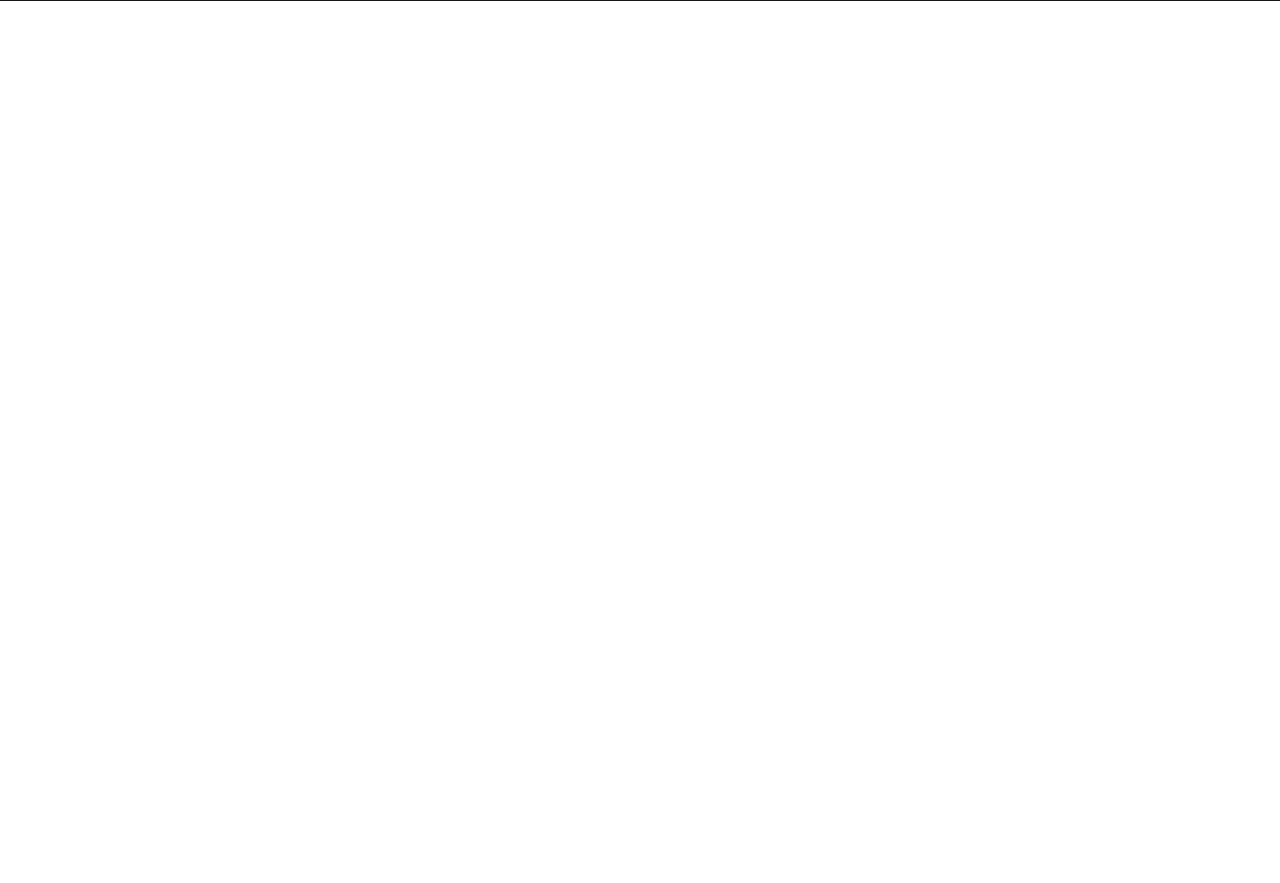
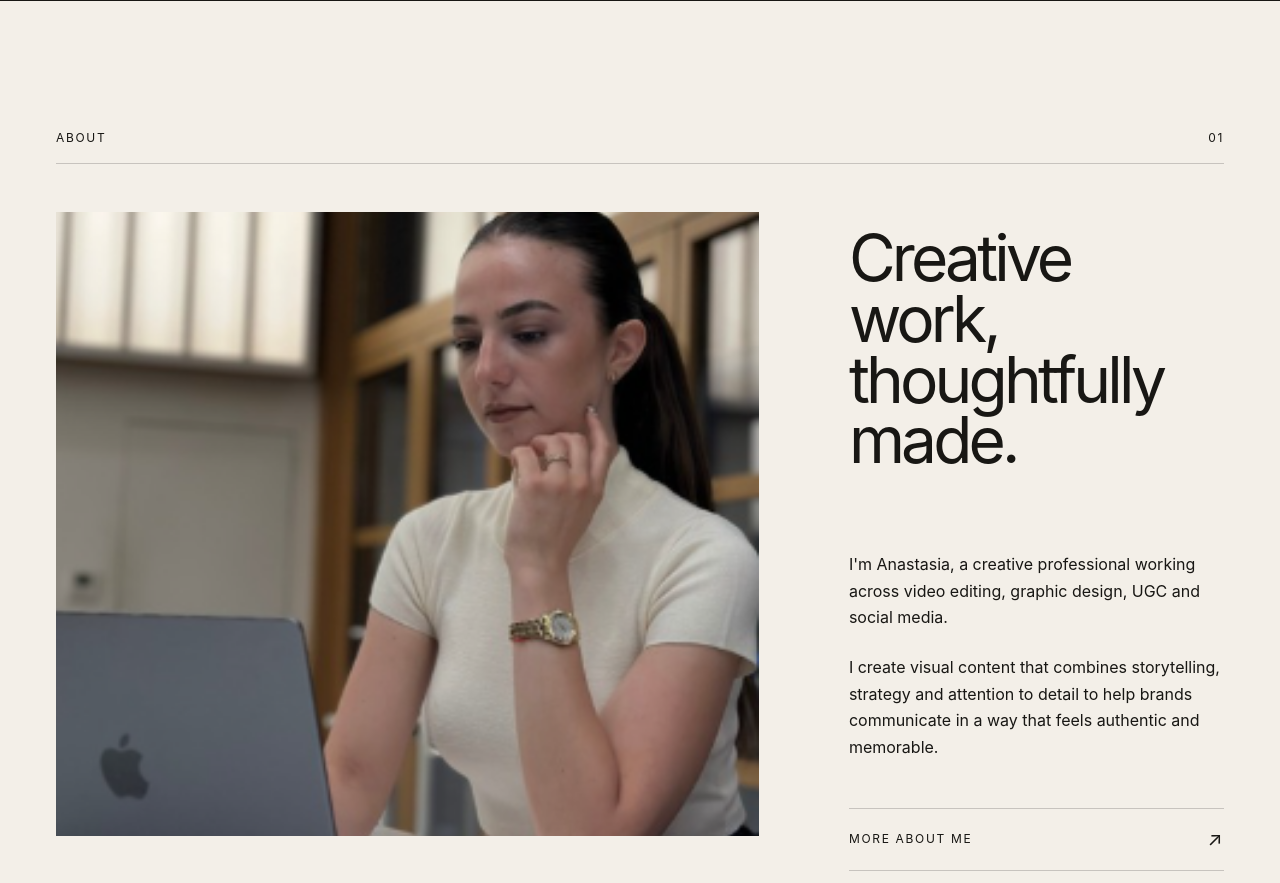
Before and after one commit to IvannIvannov/Anastasia-vol2, a React (Vite) app: page / in a window 1280 px wide. Shown: the part 3320-4203 px from the top of the page. Before the commit the page ends 3321 px from the top, so only its background shows below. Built offline with nearby package versions, Linux system fonts and the light colour scheme.

Commit message:
Redesign about section with featured portrait

```diff
--- a/src/App.tsx
+++ b/src/App.tsx
@@ -1,6 +1,7 @@
 import Navbar from "./components/Navbar/Navbar";
 import Hero from "./components/Hero/Hero";
 import SelectedWork from "./components/SelectedWork/SelectedWork";
+import About from "./components/About/About";
 
 function App() {
   return (
@@ -8,6 +9,7 @@ function App() {
       <Navbar />
       <Hero />
       <SelectedWork />
+      <About />
     </>
   );
 }
--- /dev/null
+++ b/src/components/About/About.css
@@ -0,0 +1,193 @@
+.about {
+    padding: 8rem 3.5rem 10rem;
+
+    background-color: #f3efe8;
+    color: #181714;
+}
+
+/* HEADER */
+
+.about__header {
+    display: flex;
+    align-items: center;
+    justify-content: space-between;
+
+    margin-bottom: 3rem;
+    padding-bottom: 1rem;
+
+    border-bottom: 1px solid rgba(24, 23, 20, 0.2);
+}
+
+.about__label,
+.about__number {
+    margin: 0;
+
+    font-size: 0.75rem;
+    text-transform: uppercase;
+    letter-spacing: 0.14em;
+}
+
+/* MAIN LAYOUT */
+
+.about__layout {
+    display: grid;
+
+    grid-template-columns: minmax(0, 1.5fr) minmax(320px, 0.8fr);
+
+    align-items: start;
+
+    gap: clamp(3rem, 7vw, 9rem);
+}
+
+/* IMAGE */
+
+.about__image-wrapper {
+    position: relative;
+
+    width: 100%;
+    overflow: hidden;
+}
+
+.about__image {
+    display: block;
+
+    width: 100%;
+    height: min(78vh, 900px);
+
+    object-fit: cover;
+    object-position: center;
+
+    transition: transform 1s cubic-bezier(0.22, 1, 0.36, 1);
+}
+
+.about__image-wrapper:hover .about__image {
+    transform: scale(1.02);
+}
+
+/* CONTENT */
+
+.about__content {
+    display: flex;
+    flex-direction: column;
+
+    min-height: min(78vh, 900px);
+
+    padding-top: 1rem;
+}
+
+.about__title {
+    margin: 0;
+
+    font-size: clamp(3rem, 5vw, 6.5rem);
+    font-weight: 400;
+
+    line-height: 0.95;
+    letter-spacing: -0.06em;
+}
+
+.about__text {
+    display: flex;
+    flex-direction: column;
+
+    gap: 1.5rem;
+
+    max-width: 480px;
+
+    margin-top: auto;
+    padding-top: 5rem;
+}
+
+.about__text p {
+    margin: 0;
+
+    font-size: clamp(1rem, 1.15vw, 1.2rem);
+    line-height: 1.65;
+}
+
+/* LINK */
+
+.about__link {
+    display: flex;
+    align-items: center;
+    justify-content: space-between;
+
+    width: 100%;
+
+    margin-top: 3rem;
+    padding: 1rem 0;
+
+    border-top: 1px solid rgba(24, 23, 20, 0.2);
+    border-bottom: 1px solid rgba(24, 23, 20, 0.2);
+
+    color: inherit;
+    text-decoration: none;
+
+    font-size: 0.75rem;
+    text-transform: uppercase;
+    letter-spacing: 0.14em;
+}
+
+.about__link span {
+    font-size: 1.2rem;
+
+    transition: transform 0.3s ease;
+}
+
+.about__link:hover span {
+    transform: translate(5px, -5px);
+}
+
+/* TABLET */
+
+@media (max-width: 1024px) {
+    .about {
+        padding-left: 2.5rem;
+        padding-right: 2.5rem;
+    }
+
+    .about__layout {
+        grid-template-columns: 1.25fr 0.75fr;
+        gap: 3rem;
+    }
+
+    .about__image {
+        height: 70vh;
+    }
+
+    .about__content {
+        min-height: 70vh;
+    }
+}
+
+/* MOBILE */
+
+@media (max-width: 768px) {
+    .about {
+        padding: 6rem 1.5rem 7rem;
+    }
+
+    .about__layout {
+        grid-template-columns: 1fr;
+        gap: 3rem;
+    }
+
+    .about__image {
+        height: auto;
+        aspect-ratio: 4 / 5;
+
+        object-fit: cover;
+    }
+
+    .about__content {
+        min-height: 0;
+    }
+
+    .about__title {
+        font-size: clamp(3rem, 13vw, 5rem);
+    }
+
+    .about__text {
+        margin-top: 3rem;
+        padding-top: 0;
+    }
+}
--- /dev/null
+++ b/src/components/About/About.tsx
@@ -0,0 +1,81 @@
+import { motion } from "motion/react";
+import aboutImage from "../../assets/anastasia.png";
+import "./About.css";
+
+const About = () => {
+  return (
+    <section id="about" className="about">
+      <div className="about__header">
+        <p className="about__label">About</p>
+        <span className="about__number">01</span>
+      </div>
+
+      <div className="about__layout">
+        <motion.div
+          initial={{ opacity: 0, y: 60 }}
+          whileInView={{ opacity: 1, y: 0 }}
+          viewport={{ once: true, amount: 0.2 }}
+          transition={{
+            duration: 1,
+            ease: [0.22, 1, 0.36, 1],
+          }}
+          className="about__image-wrapper"
+        >
+          <img
+            src={aboutImage}
+            alt="Anastasia Paskaleva"
+            className="about__image"
+          />
+        </motion.div>
+
+        <div className="about__content">
+          <motion.h2
+            initial={{ opacity: 0, y: 40 }}
+            whileInView={{ opacity: 1, y: 0 }}
+            viewport={{ once: true }}
+            transition={{
+              duration: 0.8,
+              delay: 0.1,
+              ease: [0.22, 1, 0.36, 1],
+            }}
+            className="about__title"
+          >
+            Creative work,
+            <br />
+            thoughtfully made.
+          </motion.h2>
+
+          <motion.div
+            initial={{ opacity: 0, y: 30 }}
+            whileInView={{ opacity: 1, y: 0 }}
+            viewport={{ once: true }}
+            transition={{
+              duration: 0.8,
+              delay: 0.2,
+              ease: [0.22, 1, 0.36, 1],
+            }}
+            className="about__text"
+          >
+            <p>
+              I'm Anastasia, a creative professional working across video
+              editing, graphic design, UGC and social media.
+            </p>
+
+            <p>
+              I create visual content that combines storytelling, strategy and
+              attention to detail to help brands communicate in a way that feels
+              authentic and memorable.
+            </p>
+          </motion.div>
+
+          <a href="#contact" className="about__link">
+            More about me
+            <span>↗</span>
+          </a>
+        </div>
+      </div>
+    </section>
+  );
+};
+
+export default About;
```
